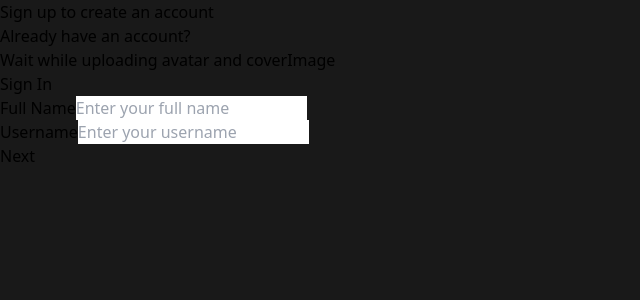
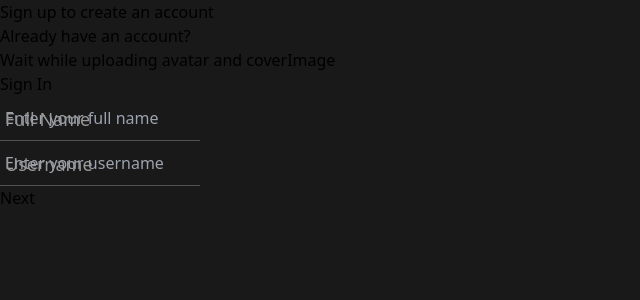
Before and after one commit to saurabh2004-cpu/youtubeclone, a React (Vite) app: page /register in a window 1280 px wide. Shown: the top 300 px of the page, without its empty margins (0-640 px from the left). Built offline with nearby package versions, Linux system fonts and the light colour scheme.

Commit message:
modifying the input component

```diff
--- a/src/components/utility/Input.jsx
+++ b/src/components/utility/Input.jsx
@@ -1,29 +1,34 @@
-import React, {useId} from 'react'
+import React, { useState } from 'react';
+import './utility.css'; // Import the utility.css file
 
-const Input = React.forwardRef( function Input({
-    label,
-    type = "text",
-    className = "",
-    ...props
-}, ref){
-    const id = useId()
+function Input({ label, type = "text", className = "", ...props }) {
+  const [isFocused, setIsFocused] = useState(false);
+  const [isValid, setIsValid] = useState(false);
+
+  const handleFocus = () => setIsFocused(true);
+  const handleBlur = () => setIsFocused(false);
+  const handleInputChange = (event) => setIsValid(event.target.value !== '');
+
   return (
-        <div className='w-full'>
-            {label && <label
-            className='inline-block mb-1 pl-1'
-            htmlFor={id}>
+    <div className="group">
+      {label && (
+        <label className={`inline-block mb-1 pl-1 ${isFocused || isValid ? 'focused' : ''}`} htmlFor={label}>
           {label}
         </label>
-            }
+      )}
       <input
         type={type}
-            className={`px-3 py-2 rounded-lg bg-white text-black outline-none focus:bg-gray-50 duration-200 border border-gray-200 w-full ${className}`}
-            ref={ref}
+        className={`input ${className}`}
         {...props}
-            id={id}
+        onFocus={handleFocus}
+        onBlur={handleBlur}
+        onChange={handleInputChange}
+        required
       />
+      <span className="highlight"></span>
+      <span className="bar"></span>
     </div>
-    )
-})
+  );
+}
 
-export default Input
+export default Input;
--- a/src/components/utility/SubscribeBtn.jsx
+++ b/src/components/utility/SubscribeBtn.jsx
@@ -1,4 +1,6 @@
 import React, { useState } from 'react';
+
+//modify it letter
 
 function SubscribeButton({subscribed ,toggleSubscribe,channelId}) {
   const [isClicked, setIsClicked] = useState(false);
@@ -21,7 +23,7 @@ function SubscribeButton({subscribed ,toggleSubscribe,channelId}) {
             border: none;
             color: ${!subscribed? 'black':'white'}
             cursor: pointer;
-            background-color: ${!subscribed ?'#8B0000':'white'};
+            background-color: ${!subscribed ?'#FFA07A':'white'};
             transition: all 0.2s ease;
           }
 
--- /dev/null
+++ b/src/components/utility/utility.css
@@ -0,0 +1,97 @@
+/* input.css */
+
+.group {
+    position: relative;
+  }
+
+  .input {
+    font-size: 16px;
+    padding: 10px 10px 10px 5px;
+    display: block;
+    width: 200px;
+    border: none;
+    border-bottom: 1px solid #515151;
+    background: transparent;
+    outline: none;
+  }
+
+  .input:focus {
+    outline: none;
+  }
+
+  label {
+    color: #999;
+    font-size: 18px;
+    font-weight: normal;
+    position: absolute;
+    pointer-events: none;
+    left: 5px;
+    top: 10px;
+    transition: 0.2s ease all;
+    -moz-transition: 0.2s ease all;
+    -webkit-transition: 0.2s ease all;
+  }
+
+  .input:focus ~ label,
+  .input:valid ~ label {
+    top: -20px;
+    font-size: 14px;
+    color: #5264AE;
+  }
+
+  .bar {
+    position: relative;
+    display: block;
+    width: 200px;
+  }
+
+  .bar:before,
+  .bar:after {
+    content: '';
+    height: 2px;
+    width: 0;
+    bottom: 1px;
+    position: absolute;
+    background: #5264AE;
+    transition: 0.2s ease all;
+    -moz-transition: 0.2s ease all;
+    -webkit-transition: 0.2s ease all;
+  }
+
+  .bar:before {
+    left: 50%;
+  }
+
+  .bar:after {
+    right: 50%;
+  }
+
+  .input:focus ~ .bar:before,
+  .input:focus ~ .bar:after {
+    width: 50%;
+  }
+
+  .highlight {
+    position: absolute;
+    height: 60%;
+    width: 100px;
+    top: 25%;
+    left: 0;
+    pointer-events: none;
+    opacity: 0.5;
+  }
+
+  .input:focus ~ .highlight {
+    animation: inputHighlighter 0.3s ease;
+  }
+
+  @keyframes inputHighlighter {
+    from {
+      background: #5264AE;
+    }
+
+    to {
+      width: 0;
+      background: transparent;
+    }
+  }
```
Lines whose indentation alone changed are shown as unchanged.
